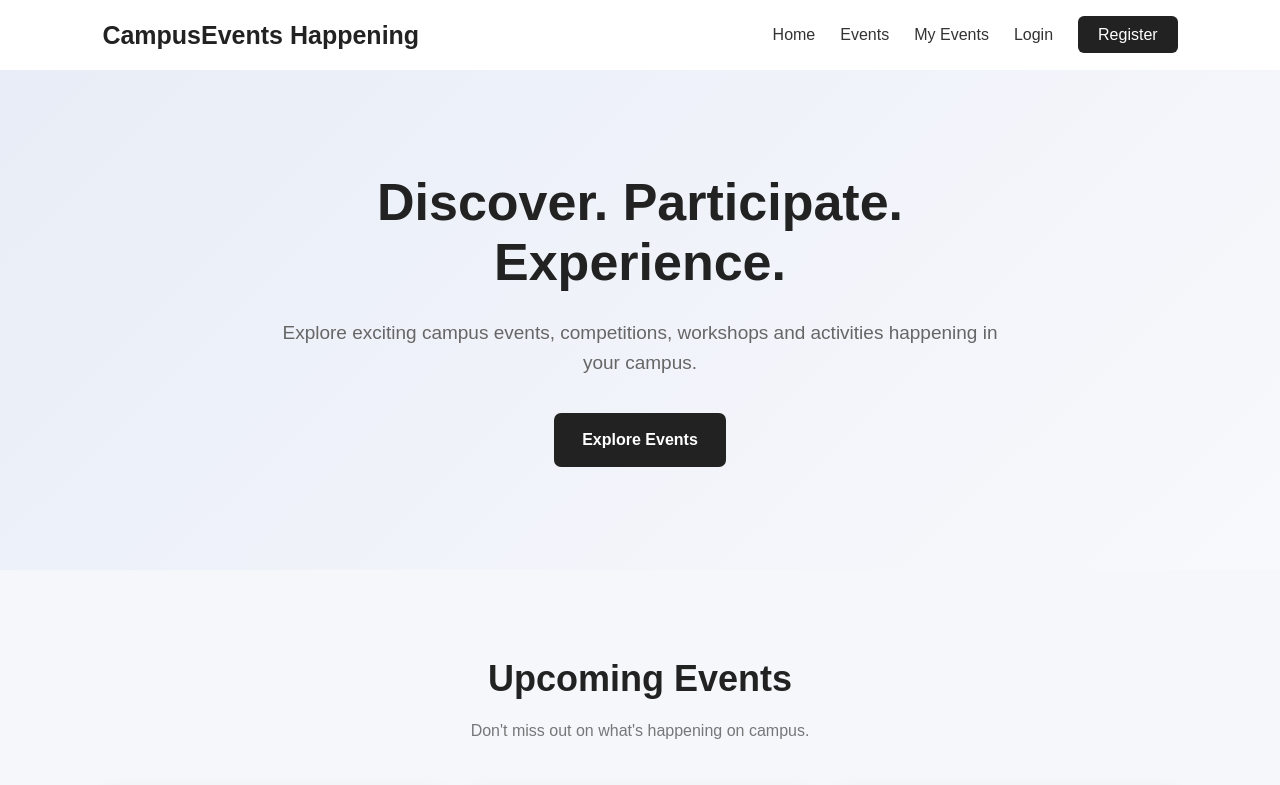
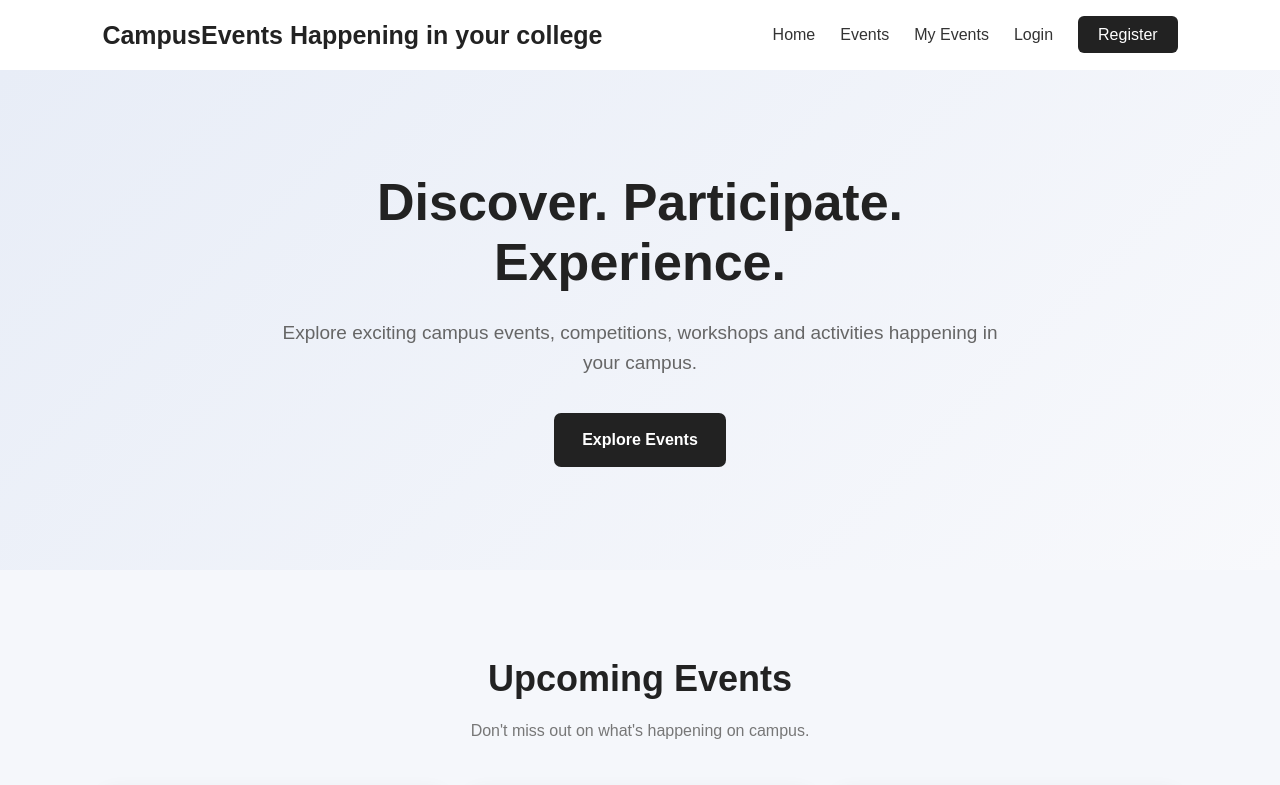
Before and after one commit to gsrestasricse2405u5-svg/Campus-Event-Management-System, a plain HTML site: page frontend/frontend/index.html in a window 1280 px wide. Shown: the top 785 px of the page. Drawn offline with Linux system fonts and the light colour scheme.

Commit message:
changed from member 2

```diff
--- a/frontend/frontend/index.html
+++ b/frontend/frontend/index.html
@@ -13,7 +13,7 @@
     <!-- Navigation Bar -->
     <header>
         <nav class="navbar">
-            <div class="logo">CampusEvents Happening</div>
+            <div class="logo">CampusEvents Happening in your college</div>
 
             <ul class="nav-links">
     <li><a href="index.html">Home</a></li>
```
